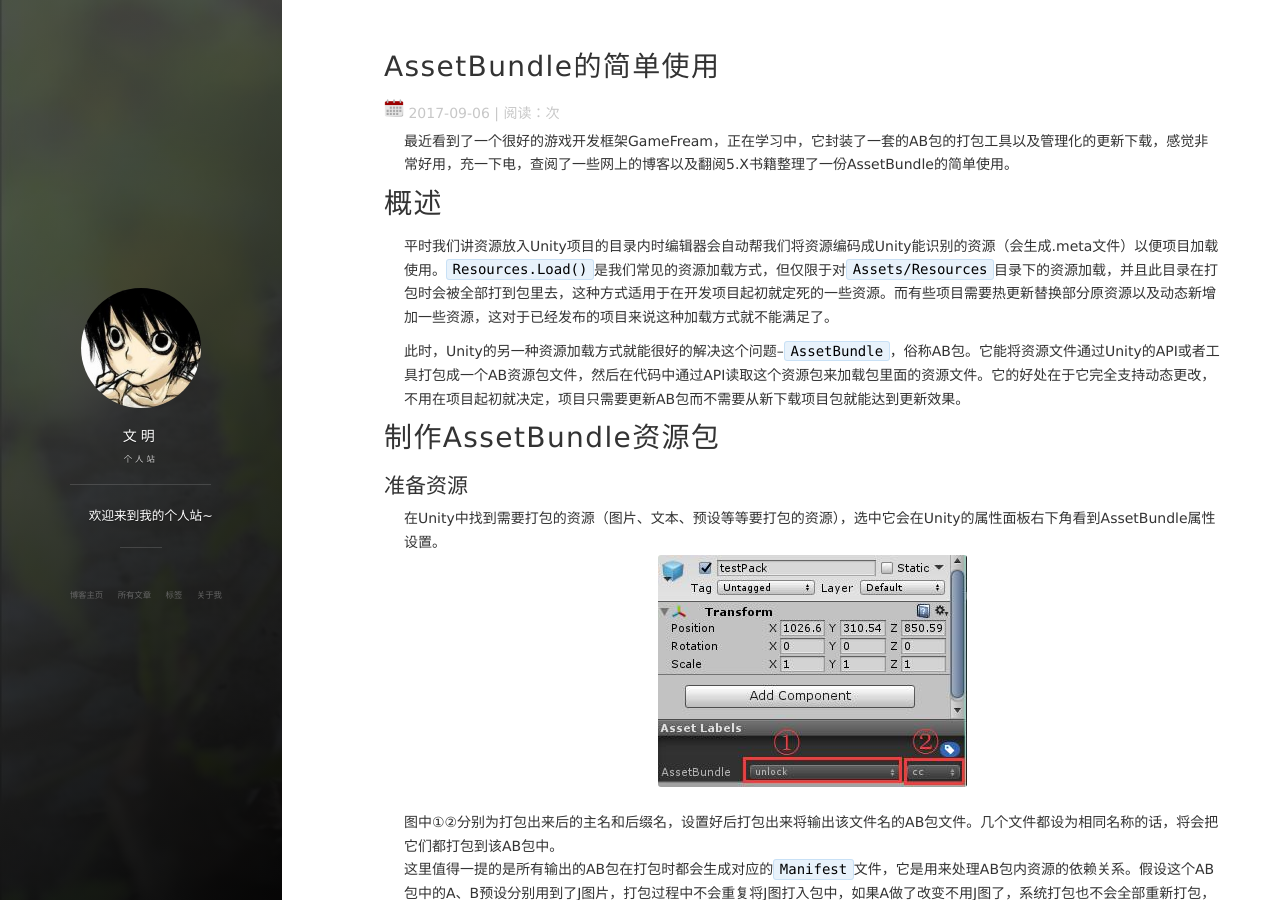
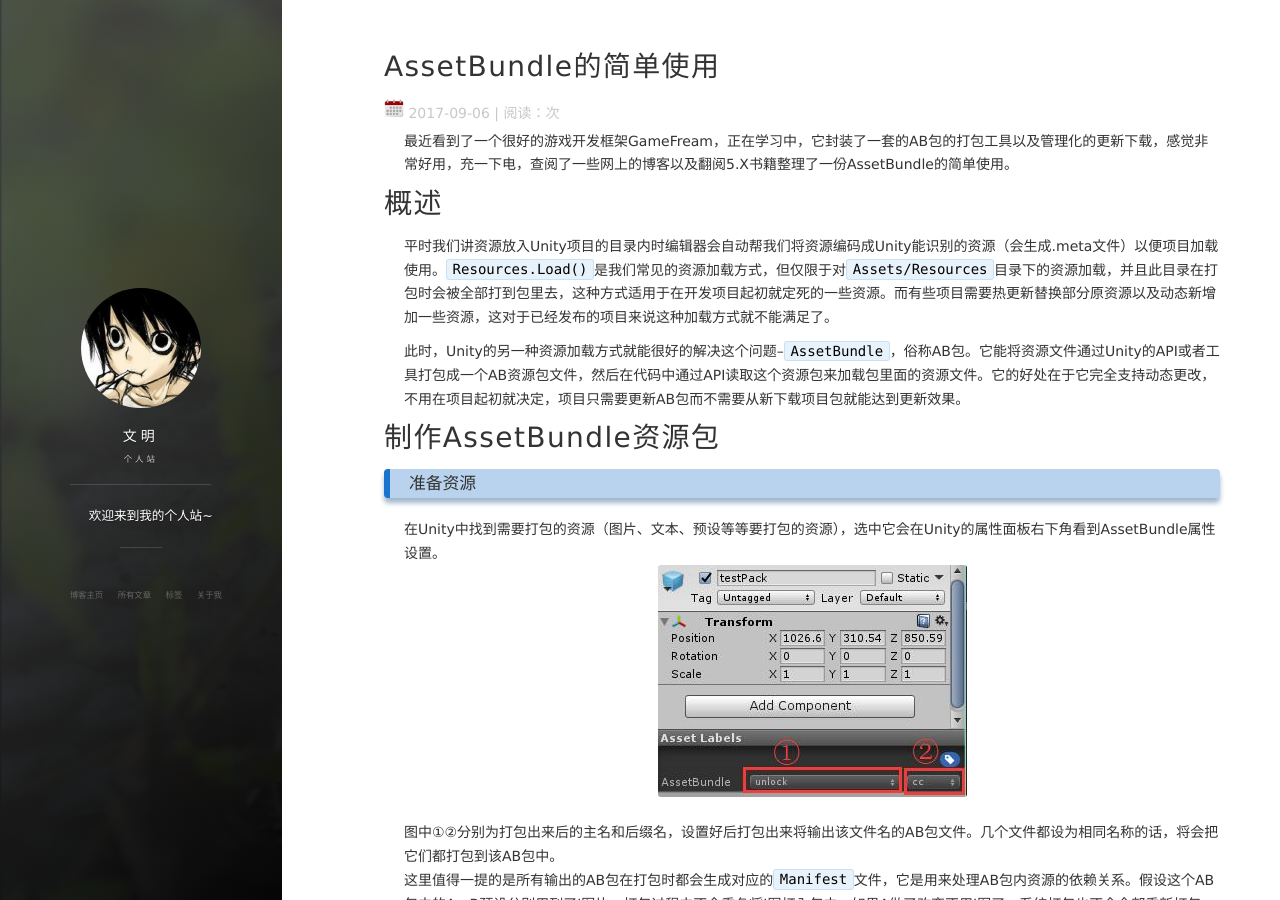
Before and after one commit to 793828490/793828490.github.io, a Jekyll site: the page built from _posts/2017-09-06-AssetBundle简单使用.md, in a window 1280 px wide and 900 px high. Built offline with Jekyll 4.4.1, drawn with Linux system fonts in a browser that asks for light colours; nearby versions of some CDN libraries.

Commit message:
修改三级标题

````diff
--- a/_posts/2017-09-06-AssetBundle简单使用.md
+++ b/_posts/2017-09-06-AssetBundle简单使用.md
@@ -15,13 +15,13 @@ tag: 博客
 此时，Unity的另一种资源加载方式就能很好的解决这个问题--`AssetBundle`，俗称AB包。它能将资源文件通过Unity的API或者工具打包成一个AB资源包文件，然后在代码中通过API读取这个资源包来加载包里面的资源文件。它的好处在于它完全支持动态更改，不用在项目起初就决定，项目只需要更新AB包而不需要从新下载项目包就能达到更新效果。
 
 # 制作AssetBundle资源包
-## 准备资源
+### 准备资源
 在Unity中找到需要打包的资源（图片、文本、预设等等要打包的资源），选中它会在Unity的属性面板右下角看到AssetBundle属性设置。
 ![AssetBundle属性设置](/images/posts/posts-20170906/01.jpg)
 图中①②分别为打包出来后的主名和后缀名，设置好后打包出来将输出该文件名的AB包文件。几个文件都设为相同名称的话，将会把它们都打包到该AB包中。
 这里值得一提的是所有输出的AB包在打包时都会生成对应的`Manifest`文件，它是用来处理AB包内资源的依赖关系。假设这个AB包中的A、B预设分别用到了J图片，打包过程中不会重复将J图打入包中，如果A做了改变不用J图了，系统打包也不会全部重新打包，只更新A到包中。
 
-## 打包
+### 打包
 打AB资源包需要用到API：`BuildPipeline.BuildAssetBundles`，为了方便使用，制作一个编辑器运行脚本来执行打包。新建一个AssetBundles文件夹作为AB包的输出目录。
 ```csharp
 [MenuItem("Assets/Build AssetBundles")]
@@ -38,7 +38,7 @@ tag: 博客
 
 # 加载AssetBundle资源包
 
-## 加载AssetBundle
+### 加载AssetBundle
 非缓存机制的加载，下载后不会放入Unity引擎特定缓存区。 (url为本地或远端的AB包路径)
 >WWW www = new WWW(url);
 AssetBundle assetBundle = www.assetBundle;
@@ -49,7 +49,7 @@ AssetBundle assetBundle = www.assetBundle;
 >WWW www = WWW.LoadfromCacheorDownload(url,0);
 AssetBundle assetBundle = www.assetBundle;
 
-## 从AssetBundle中加载Assets资源
+### 从AssetBundle中加载Assets资源
 
 ```csharp
 GameObject bb = assetBundle.LoadAsset<GameObject>("Assets/Art/UI_new/Prefab/Canvas_Unlock.prefab");
````
